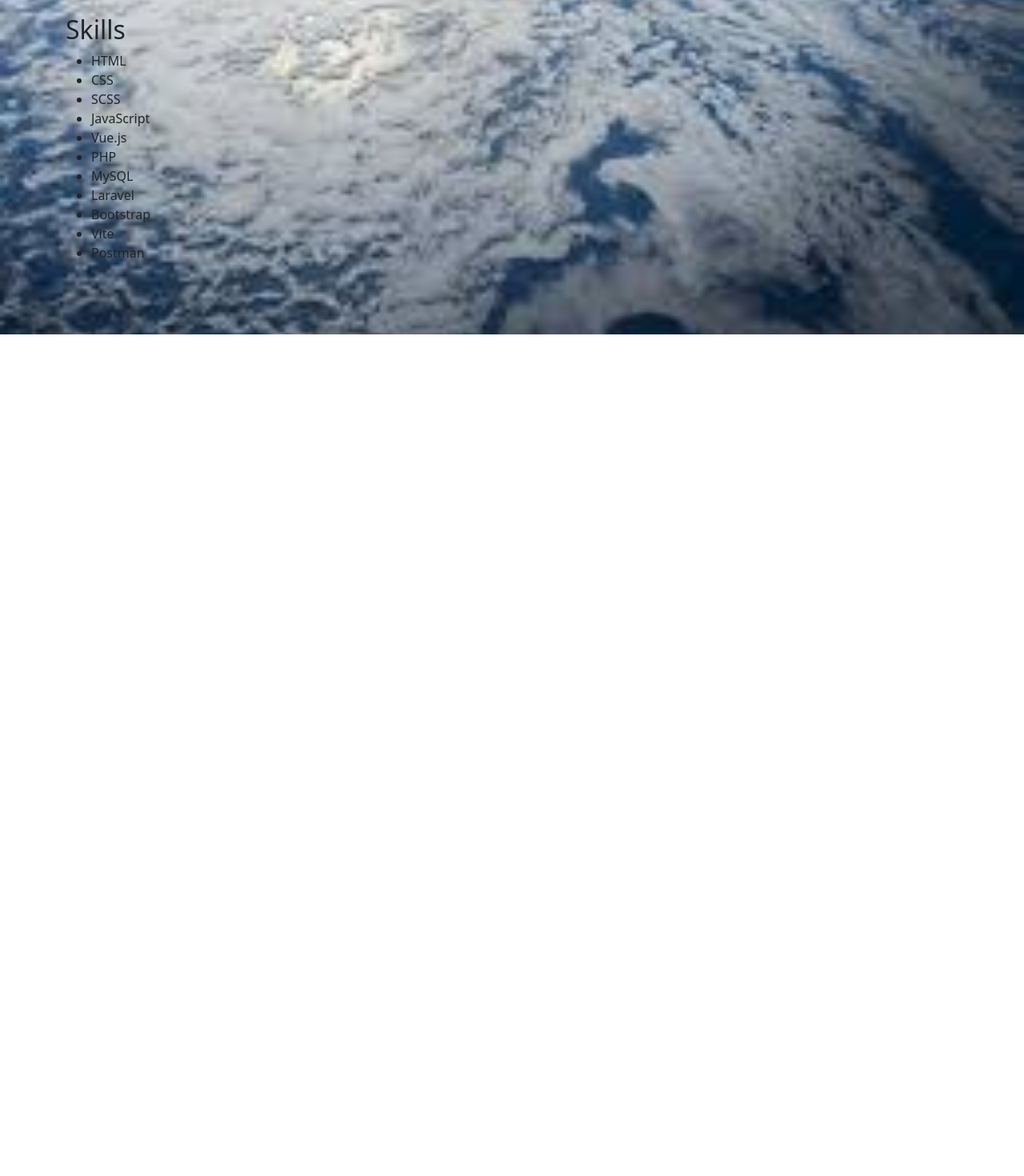
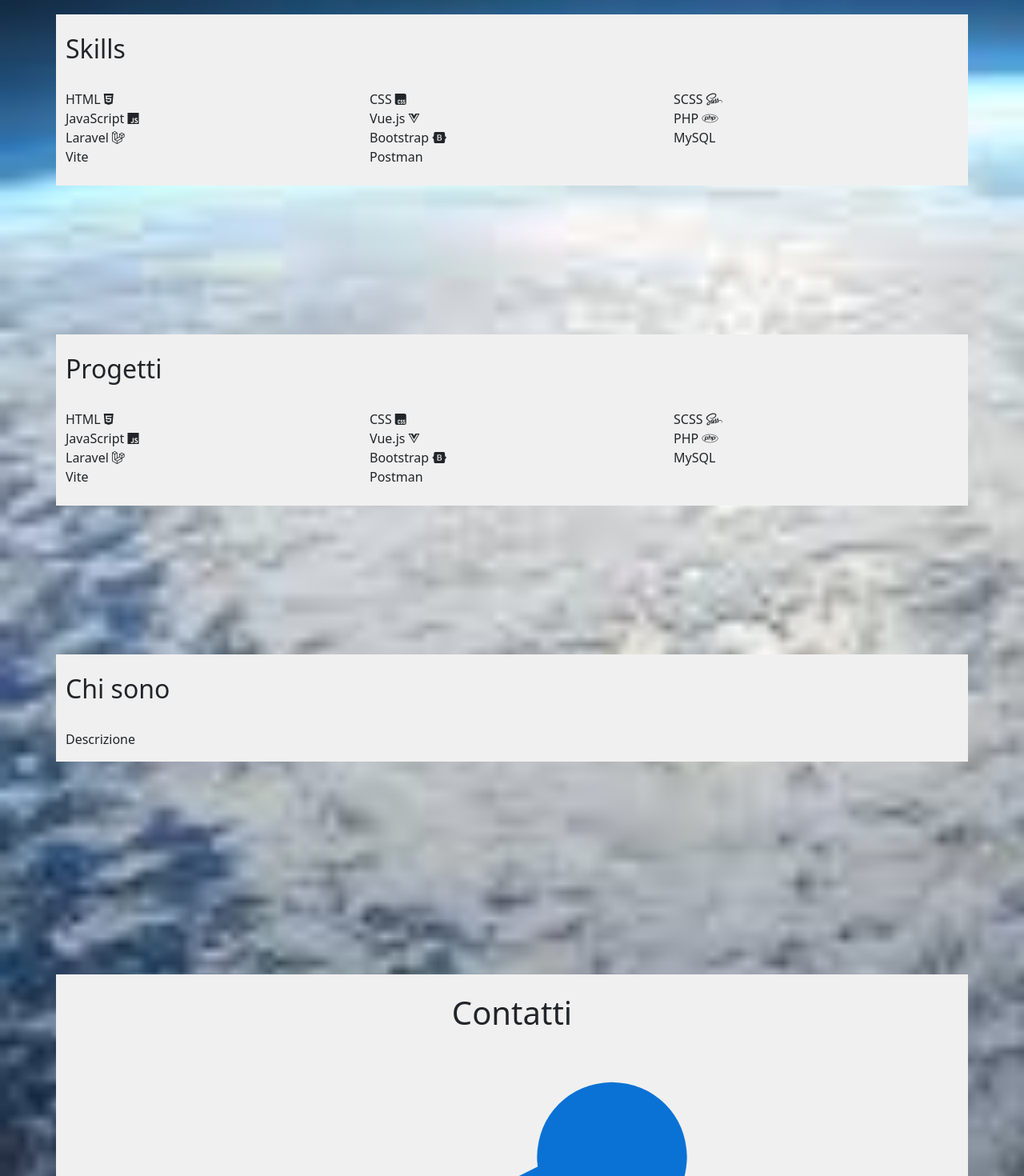
Before and after one commit to claudiopatti/Portfolio, a Vue app: page / in a window 1280 px wide. Shown: the part 538-2008 px from the top of the page at 80% size. Before the commit the page ends 956 px from the top, so only its background shows below. Built offline with nearby package versions, Linux system fonts and the light colour scheme.

Commit message:
continua disposizione sezione main

```diff
--- a/index.html
+++ b/index.html
@@ -4,6 +4,9 @@
     <meta charset="UTF-8" />
     <link rel="icon" type="image/svg+xml" href="/vite.svg" />
     <meta name="viewport" content="width=device-width, initial-scale=1.0" />
+
+    <!-- fontawesome  -->
+    <link rel="stylesheet" href="https://cdnjs.cloudflare.com/ajax/libs/font-awesome/6.7.2/css/all.min.css" integrity="sha512-Evv84Mr4kqVGRNSgIGL/F/aIDqQb7xQ2vcrdIwxfjThSH8CSR7PBEakCr51Ck+w+/U6swU2Im1vVX0SVk9ABhg==" crossorigin="anonymous" referrerpolicy="no-referrer" />
     <title>Claudio Patti</title>
   </head>
   <body>
--- a/src/components/MainApp.vue
+++ b/src/components/MainApp.vue
@@ -31,14 +31,73 @@ export default {
 
 <div class="container Second-main">
     <div class="row">
-        <div class="col">
-            <h2>Skills</h2>
+        <div class="col column-Skills">
+            <h2 class="py-4">Skills</h2>
 
-            <ul>
-                <li v-for="skill in store.skills" :key="skill.id">
+            <div class="row pb-4">
+                <div class="col-4" v-for="skill in store.skills" :key="skill.id">
                     {{ skill.name }}
-                </li>
-            </ul>
+                    <span v-html="skill.icon"></span>
+                </div>
+            </div>
+
+        </div>
+    </div>
+</div>
+
+<div class="container Third-main">
+    <div class="row">
+        <div class="col column-Skills">
+            <h2 class="py-4">Progetti</h2>
+
+            <div class="row pb-4">
+                <div class="col-4" v-for="skill in store.skills" :key="skill.id">
+                    {{ skill.name }}
+                    <span v-html="skill.icon"></span>
+                </div>
+            </div>
+
+        </div>
+    </div>
+</div>
+
+<div class="container Quarter-main">
+    <div class="row">
+        <div class="col column-Skills">
+            <h2 class="py-4">Chi sono</h2>
+
+            <div>
+                <p>
+                    Descrizione
+                </p>
+            </div>
+
+        </div>
+    </div>
+</div>
+
+<div class="container Fifth-main ">
+
+    <div class="row ">
+        <div class="col column-Skills  ">
+            <h1 class="py-4 d-flex justify-content-center">Contatti</h1>
+
+
+            <div class="d-flex justify-content-center">
+                <i class="fa-solid fa-share-nodes icon-contact"></i>
+            </div>
+
+            <div >
+                <p class="d-flex justify-content-center">
+                    <i class="fa-solid fa-envelope pt-1 pe-2"></i> Email: claudiopatti1997@gmail.com
+                </p>
+                <p class="d-flex justify-content-center">
+                    <i class="fa-brands fa-github pt-1 pe-2"></i> Github: <a href="https://github.com/claudiopatti" class="text-decoration-none">Claudio Patti</a>
+                </p>
+                <p class="d-flex justify-content-center">
+                    <i class="fa-brands fa-linkedin pt-1 pe-2"></i> Linkedin: <a href="https://www.linkedin.com/in/claudio-patti1997/" class="text-decoration-none">Claudio Patti</a>
+                </p>
+            </div>
 
         </div>
     </div>
@@ -52,7 +111,20 @@ export default {
     height: 500px;
 }
 
-.Second-main{
+.Second-main, .Third-main, .Quarter-main, .Fifth-main {
     height: 400px;
+    width: 100%;
+
+    .column-Skills{
+        background-color: #f0f0f0;
+    }
+}
+
+.Fifth-main{
+
+    .icon-contact{
+        font-size: 500px;
+        color: #0a72d5;
+    }
 }
 </style>
--- a/src/data/store.js
+++ b/src/data/store.js
@@ -3,17 +3,17 @@ import { reactive } from 'vue';
 
 const iMieiDati = reactive({
     skills : [
-        {id: 1, name: 'HTML', level: 3},
-        {id: 2, name: 'CSS', level: 3},
-        {id: 3, name: 'SCSS', level: 2},
-        {id: 4, name: 'JavaScript', level: 2},
-        {id: 5, name: 'Vue.js', level: 2},
-        {id: 6, name: 'PHP', level: 2},
-        {id: 7, name: 'MySQL', level: 2},
-        {id: 8, name: 'Laravel', level: 2},
-        {id: 9, name: 'Bootstrap', level: 2},
-        {id: 10, name: 'Vite', level: 2},
-        {id: 11, name: 'Postman', level: 2},
+        {id: 1, name: 'HTML', level: 3, icon: '<i class="fa-brands fa-html5"></i>'},
+        {id: 2, name: 'CSS', level: 3, icon: '<i class="fa-brands fa-css"></i>'},
+        {id: 3, name: 'SCSS', level: 2, icon: '<i class="fa-brands fa-sass"></i>'},
+        {id: 4, name: 'JavaScript', level: 2, icon: '<i class="fa-brands fa-js"></i>'},
+        {id: 5, name: 'Vue.js', level: 2, icon: '<i class="fa-brands fa-vuejs"></i>'},
+        {id: 6, name: 'PHP', level: 2, icon: '<i class="fa-brands fa-php"></i>'},
+        {id: 7, name: 'Laravel', level: 2, icon: '<i class="fa-brands fa-laravel"></i>'},
+        {id: 8, name: 'Bootstrap', level: 2, icon: '<i class="fa-brands fa-bootstrap"></i>'},
+        {id: 9, name: 'MySQL', level: 2, icon: '<i class="fa-brands fa-mysql"></i>'},
+        {id: 10, name: 'Vite', level: 2, icon: '<i class="fa-brands fa-vite"></i>'},
+        {id: 11, name: 'Postman', level: 2, icon: '<i class="fa-brands fa-postman"></i>'},
     ]
 });
 
```
